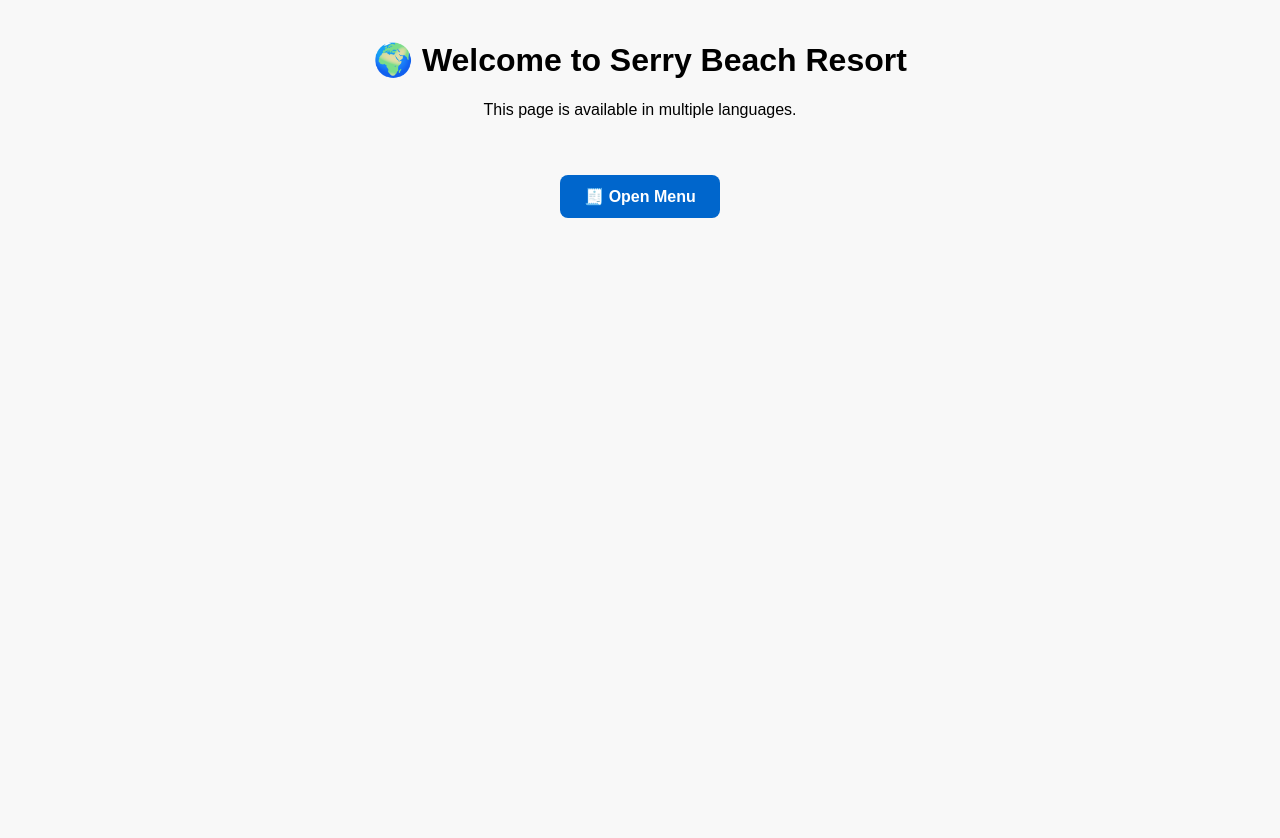
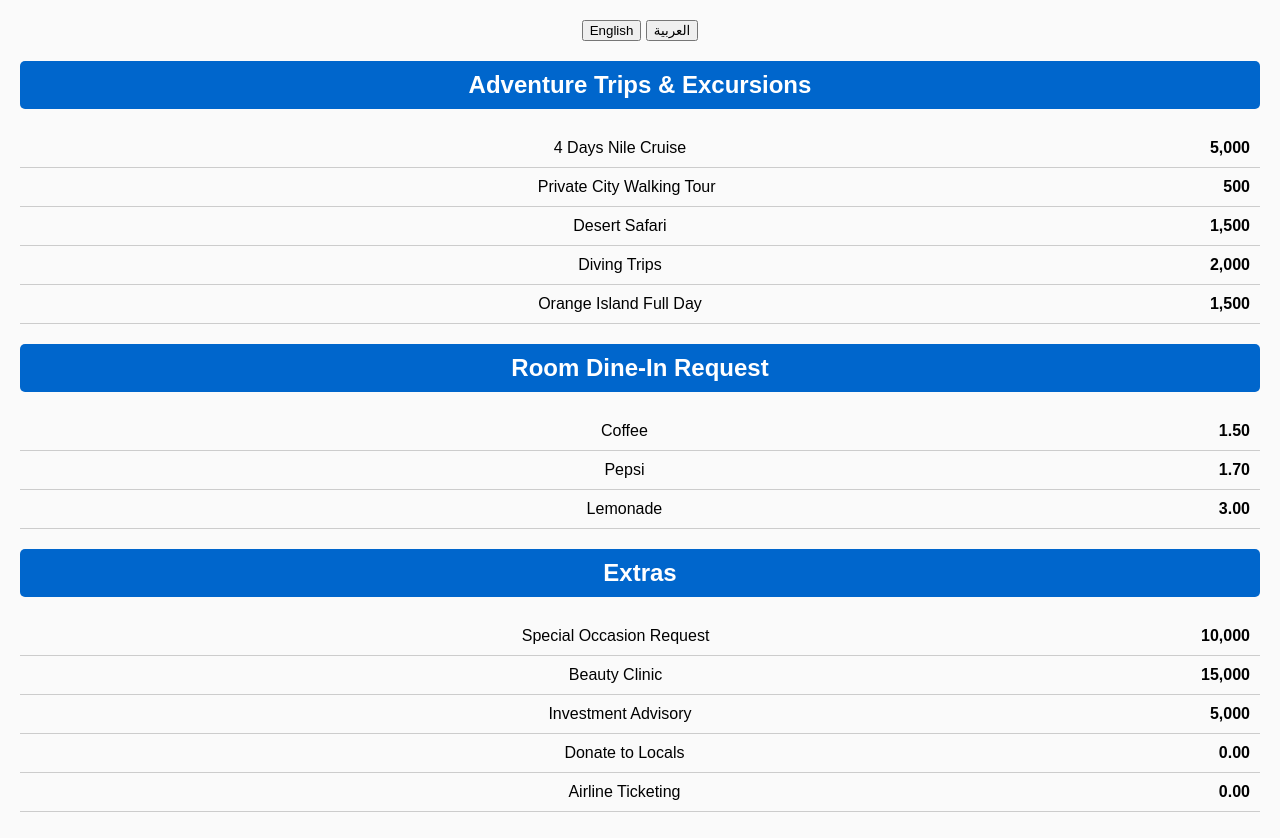
Before and after one commit to memoazi/Auto-trans, a plain HTML site: page index.html in a window 1280 px wide. Before the commit the page ends 800 px from the top, so only its background shows below. Drawn offline with Linux system fonts and the light colour scheme.

Commit message:
Update index.html

```diff
--- a/index.html
+++ b/index.html
@@ -3,54 +3,114 @@
 <head>
   <meta charset="UTF-8" />
   <meta name="viewport" content="width=device-width, initial-scale=1.0" />
-  <title>Multilingual Menu Portal</title>
+  <title>Serry Beach Resort Menu</title>
   <style>
     body {
+      font-family: sans-serif;
+      background: #fafafa;
       margin: 0;
-      font-family: sans-serif;
-      background: #f8f8f8;
+      padding: 20px;
       text-align: center;
     }
 
-    header {
-      padding: 20px;
+    .language-switch {
+      margin-bottom: 20px;
     }
 
-    .menu-button {
-      display: inline-block;
-      margin: 20px;
-      padding: 12px 24px;
+    .menu-section {
+      margin: 30px auto;
+      max-width: 600px;
+      text-align: left;
+    }
+
+    h2 {
       background: #0066cc;
       color: white;
-      text-decoration: none;
-      border-radius: 8px;
+      padding: 10px;
+      border-radius: 5px;
+    }
+
+    ul {
+      list-style: none;
+      padding: 0;
+    }
+
+    li {
+      padding: 10px;
+      border-bottom: 1px solid #ccc;
+    }
+
+    .price {
+      float: right;
       font-weight: bold;
     }
+  </style>
+</head>
+<body>
+  <div class="language-switch">
+    <button onclick="switchLang('en')">English</button>
+    <button onclick="switchLang('ar')">العربية</button>
+  </div>
 
-    #google_translate_element {
-      margin-top: 10px;
-    }
-  </style>
-  <script type="text/javascript">
-    function googleTranslateElementInit() {
-      new google.translate.TranslateElement({
-        pageLanguage: 'en',
-        includedLanguages: 'en,ar,fr,it,es',
-        layout: google.translate.TranslateElement.InlineLayout.SIMPLE,
-      }, 'google_translate_element');
+  <div id="menu-en">
+    <h2>Adventure Trips & Excursions</h2>
+    <ul>
+      <li>4 Days Nile Cruise <span class="price">5,000</span></li>
+      <li>Private City Walking Tour <span class="price">500</span></li>
+      <li>Desert Safari <span class="price">1,500</span></li>
+      <li>Diving Trips <span class="price">2,000</span></li>
+      <li>Orange Island Full Day <span class="price">1,500</span></li>
+    </ul>
+
+    <h2>Room Dine-In Request</h2>
+    <ul>
+      <li>Coffee <span class="price">1.50</span></li>
+      <li>Pepsi <span class="price">1.70</span></li>
+      <li>Lemonade <span class="price">3.00</span></li>
+    </ul>
+
+    <h2>Extras</h2>
+    <ul>
+      <li>Special Occasion Request <span class="price">10,000</span></li>
+      <li>Beauty Clinic <span class="price">15,000</span></li>
+      <li>Investment Advisory <span class="price">5,000</span></li>
+      <li>Donate to Locals <span class="price">0.00</span></li>
+      <li>Airline Ticketing <span class="price">0.00</span></li>
+    </ul>
+  </div>
+
+  <div id="menu-ar" style="display:none; direction: rtl;">
+    <h2>الرحلات والمغامرات</h2>
+    <ul>
+      <li>رحلة نيلية 4 أيام <span class="price">٥٠٠٠</span></li>
+      <li>جولة مشي خاصة في المدينة <span class="price">٥٠٠</span></li>
+      <li>سفاري الصحراء <span class="price">١٥٠٠</span></li>
+      <li>رحلات الغطس <span class="price">٢٠٠٠</span></li>
+      <li>جزيرة أورانج مع بوفيه ومياه <span class="price">١٥٠٠</span></li>
+    </ul>
+
+    <h2>طلبات الغرفة</h2>
+    <ul>
+      <li>قهوة <span class="price">١٫٥٠</span></li>
+      <li>بيبسي <span class="price">١٫٧٠</span></li>
+      <li>ليمونادة <span class="price">٣٫٠٠</span></li>
+    </ul>
+
+    <h2>خدمات إضافية</h2>
+    <ul>
+      <li>طلب مناسبة خاصة <span class="price">١٠٠٠٠</span></li>
+      <li>عيادة تجميل <span class="price">١٥٠٠٠</span></li>
+      <li>استشارات استثمارية <span class="price">٥٠٠٠</span></li>
+      <li>تبرع للسكان المحليين <span class="price">٠٫٠٠</span></li>
+      <li>حجوزات الطيران <span class="price">٠٫٠٠</span></li>
+    </ul>
+  </div>
+
+  <script>
+    function switchLang(lang) {
+      document.getElementById("menu-en").style.display = lang === "en" ? "block" : "none";
+      document.getElementById("menu-ar").style.display = lang === "ar" ? "block" : "none";
     }
   </script>
-  <script type="text/javascript" src="//translate.google.com/translate_a/element.js?cb=googleTranslateElementInit"></script>
-</head>
-<body>
-  <header>
-    <h1>🌍 Welcome to Serry Beach Resort</h1>
-    <p>This page is available in multiple languages.</p>
-    <div id="google_translate_element"></div>
-  </header>
-
-  <a class="menu-button" href="https://www.foodbooking.com/ordering/restaurant/menu?restaurant_uid=25220e81-58a3-4cf3-8684-bee280466c19&dine_in=true" target="_blank">
-    🧾 Open Menu
-  </a>
 </body>
 </html>
```
